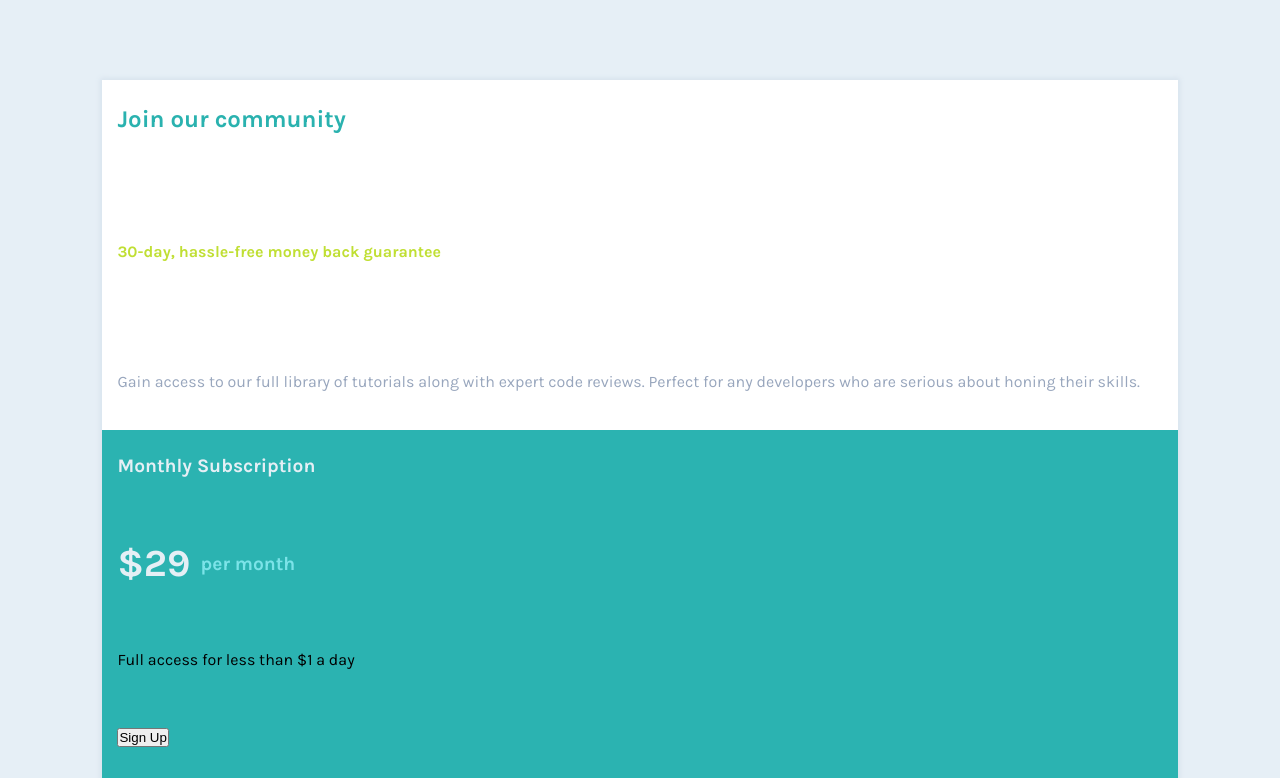
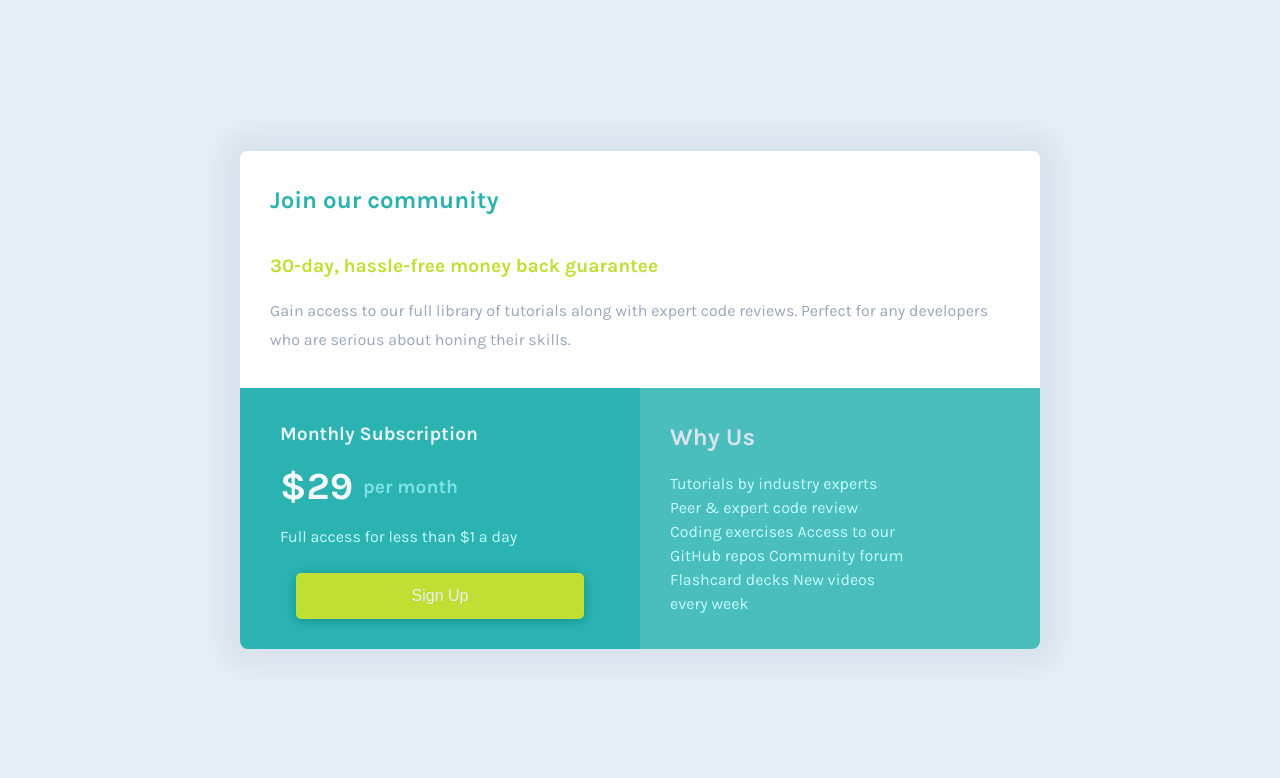
Before and after one commit to Scorpiojk/FrontEndMentor, a plain HTML site: page single-price-grid-component-master/index.html in a window 1280 px wide. Shown: the top 778 px of the page. Drawn offline with Linux system fonts and the light colour scheme.

Commit message:
html / css front end mentor

```diff
--- a/single-price-grid-component-master/index.html
+++ b/single-price-grid-component-master/index.html
@@ -32,7 +32,7 @@
 
       <p class="money">&dollar;29 <span class="gray">per month</span></p>
 
-      <p>Full access for less than &dollar;1 a day</p>
+      <p class="text-gray">Full access for less than &dollar;1 a day</p>
 
       <button class="submit">Sign Up</button>
     </div>
--- a/single-price-grid-component-master/styles.css
+++ b/single-price-grid-component-master/styles.css
@@ -21,9 +21,9 @@ body {
     height: max-content;
     display: grid;
     margin: 80px auto;
-    grid-template-rows: repeat(3, 350px);
+    grid-template-rows: 320px 250px 220px;
     width: 84%;
-    box-shadow: 0 0 5px 2px #d8e3ed;
+    box-shadow: 0 0 15px 2px #d8e3ed;
 }
 
 .grid {
@@ -62,7 +62,7 @@ body {
 }
 
 /* ======================== */
-/* Secon */
+/* Second */
 /* ======================== */
 
 .second {
@@ -80,13 +80,32 @@ body {
     align-items: center;
     gap: 10px;
     font-size: 2.4em;
-    color: hsl(204, 43%, 93%);
+    color: hsl(204, 29%, 97%);
     font-weight: 700;
 }
 
 .gray {
     font-size: 0.5em;
     color: #7ce3e8;
+}
+
+.text-gray {
+    color: #c4fbfb;
+    margin-bottom: 20px;
+}
+
+.submit {
+    width: 90%;
+    margin: 0 auto;
+    padding: 14px 0;
+    font-size: 1em;
+    background-color: #bfdf32;
+    border: transparent;
+    color: #e6eff6;
+    border-radius: 5px;
+    cursor: pointer;
+    box-shadow: 0px 2px 10px 1px #179694;
+    transition: all .5s;
 }
 
 /* ======================== */
@@ -96,3 +115,83 @@ body {
 .third {
     background-color: #4abebd;
 }
+
+.third h2 {
+    color: #d8e3ed;
+}
+
+.third p {
+    color: #c4fbfb;
+    font-size: .8em;
+    line-height: 1.5em;
+    width: 70%;
+}
+
+/* ======================== */
+/* Media */
+/* ======================== */
+
+@media screen and (min-width: 375px) {
+
+    body {
+        height: 100vh;
+        display: flex;
+        align-items: center;
+        justify-content: center;
+    }
+
+    footer {
+        position: absolute;
+        bottom: 0;
+    }
+
+    .container-grid {
+        height: max-content;
+        display: grid;
+        margin: 0 auto;
+        justify-content: center;
+        grid-template-rows: 2fr 2.2fr;
+        grid-template-columns: 400px 400px;
+        width: fit-content;
+        box-shadow: 0 0 25px 20px #d8e3ed;
+        overflow: hidden;
+        border-radius: 8px;
+    }
+
+    .first {
+        grid-row: 1 / 1;
+        grid-column: span 2;
+        padding: 30px;
+    }
+    .green {
+        margin-bottom: -15px;
+        font-size: 1.2em;
+    }
+
+    .second {
+        grid-row: 2 / 2;
+        grid-column: 2 / 1;
+        padding: 30px 40px;
+    }
+
+    .third {
+        grid-row: 2 / 2;
+        grid-column: 2 / 2;
+        padding: 30px;
+    }
+
+    .third h2 {
+        margin-bottom: 18px;
+    }
+
+    .third p {
+        font-size: 1em;
+        line-height: 1.5em;
+        width: 70%;
+    }
+
+    .submit:hover {
+        transform: scale(1.1);
+    }
+
+}
```
Also changed, not shown: 1 other file.
